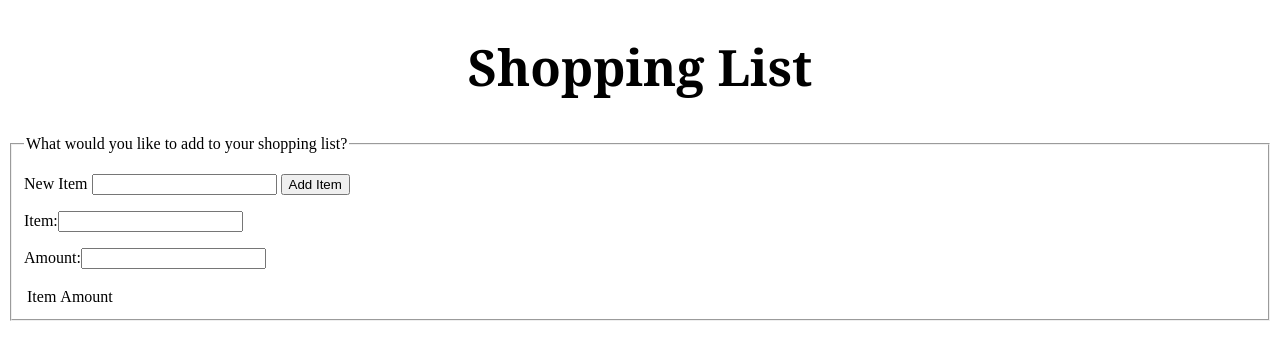
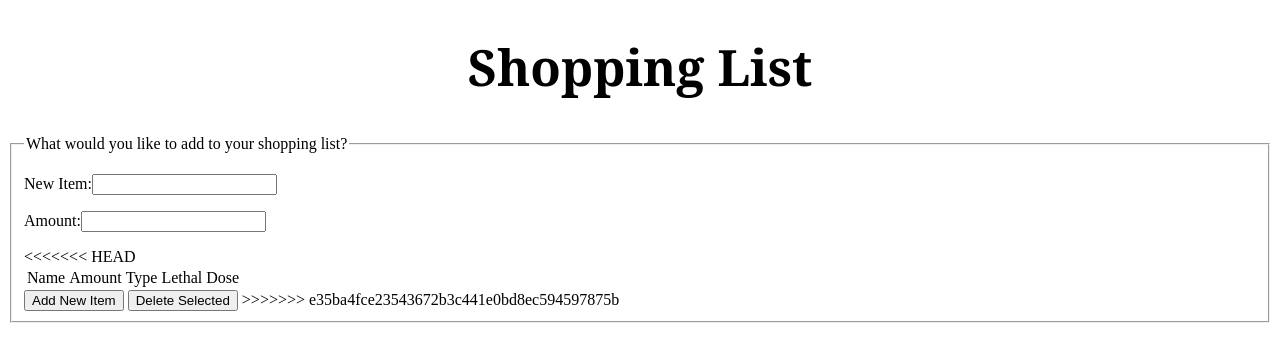
Before and after one commit to nickdep217/My_Fridges, a Python web app: template Templates/shopping_listpage.html in a window 1280 px wide; the page is wider, and only the part inside the window is pictured. Shown: the part 87-449 px from the top of that part. Run offline with Jinja, Linux system fonts and the light colour scheme; the template is opened without the code that fills it, so the values that code supplies are empty.

Commit message:
Update shopping_listpage.html

```diff
--- a/Templates/shopping_listpage.html
+++ b/Templates/shopping_listpage.html
@@ -31,21 +31,27 @@
     <form>
       <fieldset>
         <legend>What would you like to add to your shopping list?</legend>
-        <p>
-          <label>New Item</label>
-          <input type = "text"
-                 id = "myText"
-                 value = "" />
-                 <button id="add_button">Add Item</button>
-        </p>
 
-        <table id="myText">
-       <tr>
-         <td>Item</td>
-         <p>Item:<input type="text" id="food_item"/></p>
-         <td>Amount</td>
+
+
+
+         <p>New Item:<input type="text" id="food_item"/></p>
+
          <p>Amount:<input type="number" id="food_amount"/></p>
+<<<<<<< HEAD
        </tr>
+       <table id="fridge">
+         <tr>
+           <td>Name</td>
+           <td>Amount</td>
+           <td>Type</td>
+           <td>Lethal Dose</td>
+         </tr>
+       </table>
+
+       <button class="btn" id="new">Add New Item </button>
+       <button class="btn" id="delete">Delete Selected</button>
+>>>>>>> e35ba4fce23543672b3c441e0bd8ec594597875b
 
   </body>
 </html>
```
